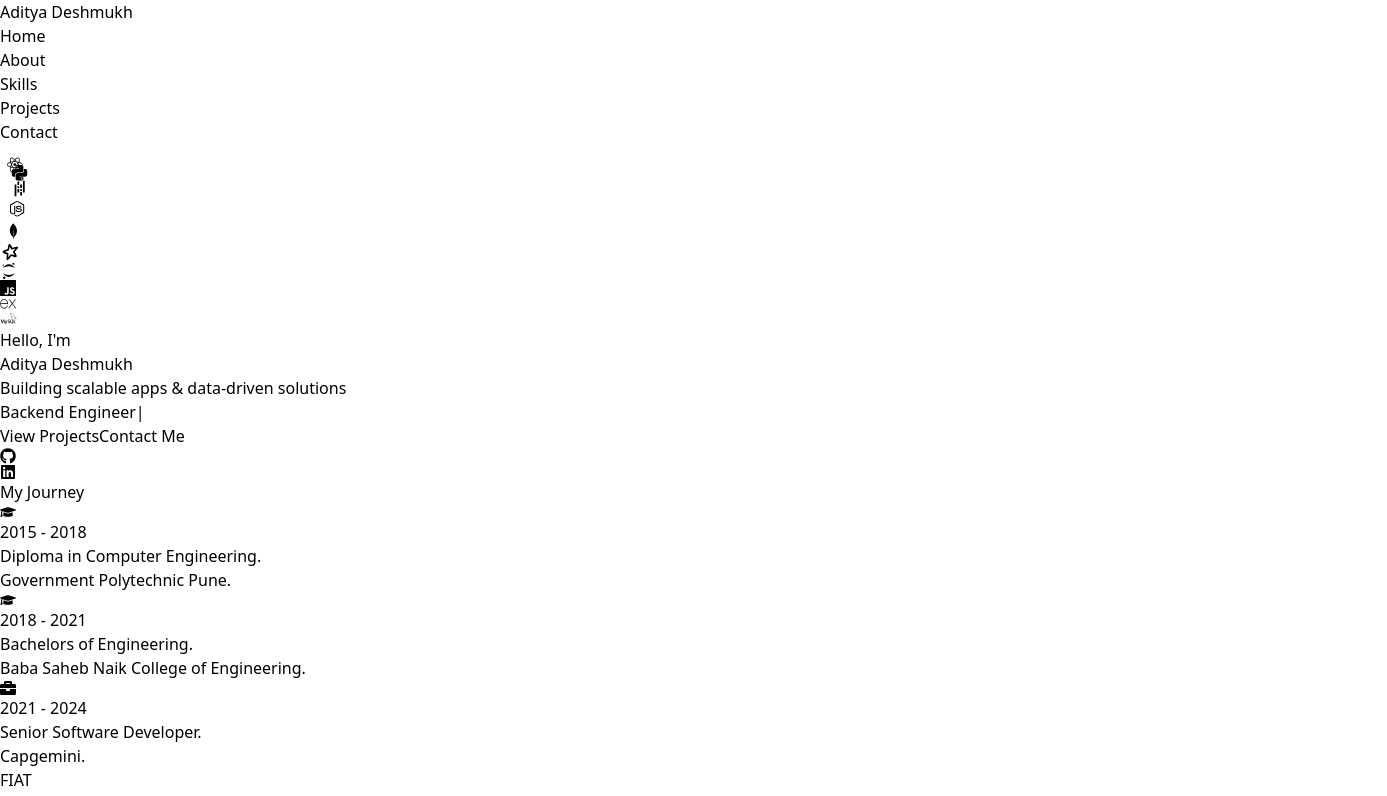
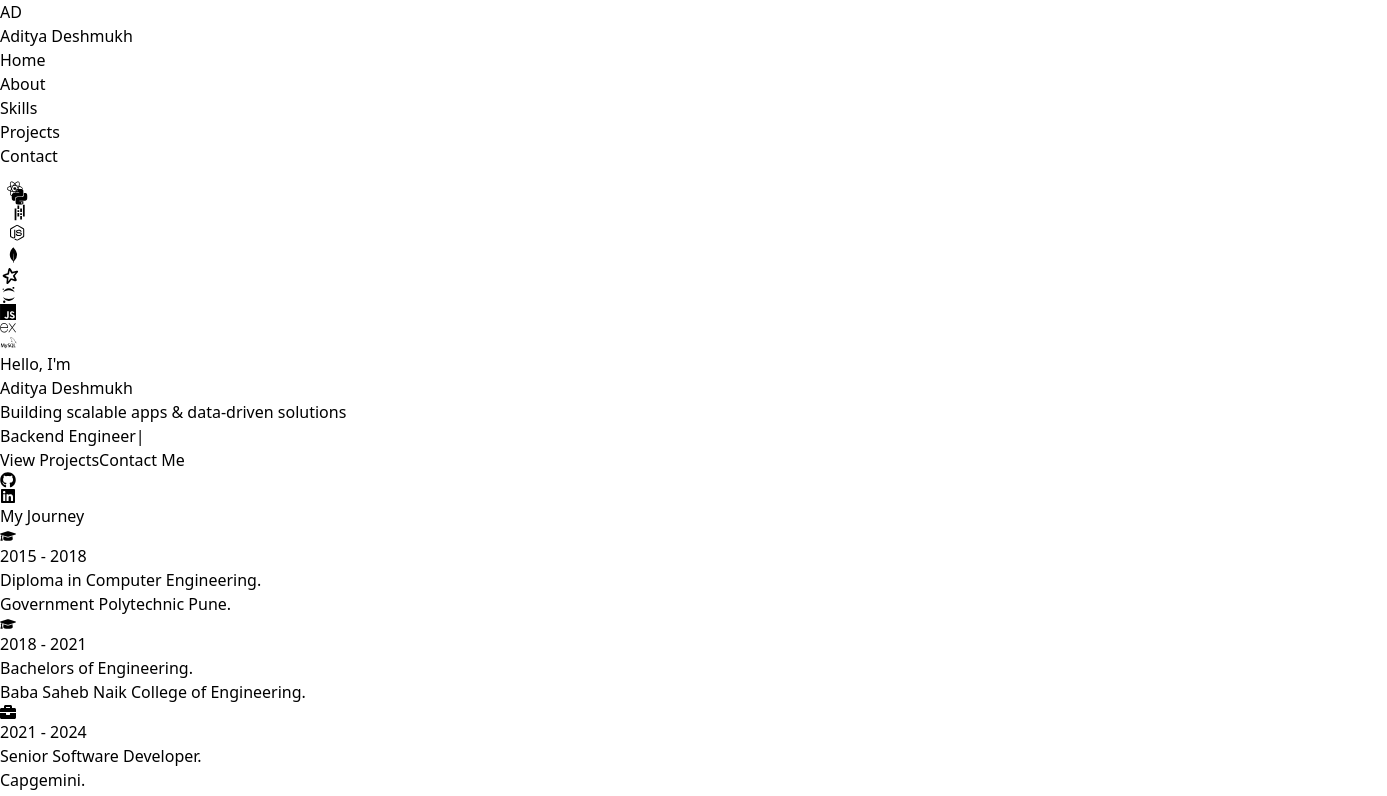
Before and after one commit to AdiDeshmukh17/Portfolio, a React (Vite) app: page / in a window 1280 px wide. Shown: the top 796 px of the page, 1387 px wide, since content can reach past the window. Built offline with nearby package versions, Linux system fonts and the light colour scheme.

Commit message:
replace image with initials avatar

```diff
--- a/src/Components/Navbar.jsx
+++ b/src/Components/Navbar.jsx
@@ -48,10 +48,13 @@ function Navbar() {
 
         {/* Logo */}
       <div className="flex items-center gap-2.5">
-  <span className="text-lg font-semibold text-white">
-    Aditya Deshmukh
-  </span>
-</div>
+        <div className="w-8 h-8 rounded-full bg-cyan-500/20 border border-cyan-400/40 flex items-center justify-center text-cyan-400 font-bold text-sm">
+          AD
+        </div>
+        <span className="text-lg font-semibold text-white">
+          Aditya Deshmukh
+        </span>
+      </div>
 
         {/* Desktop Links */}
         <ul className="hidden md:flex gap-1 list-none">
```
